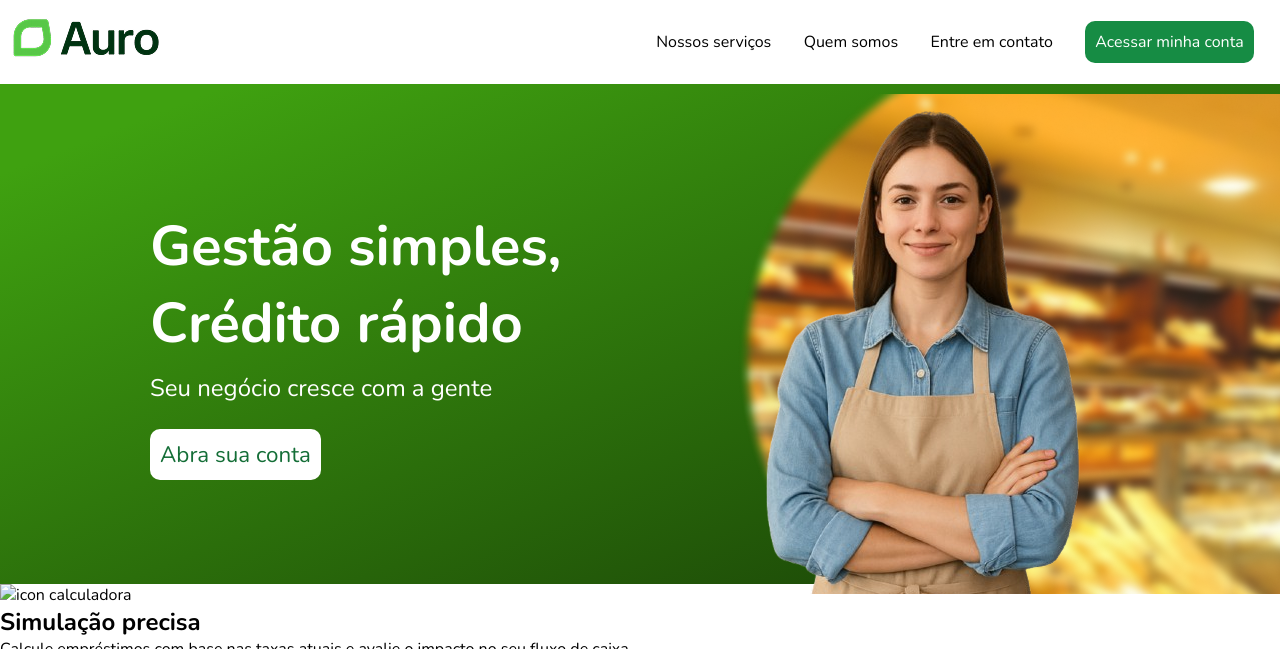
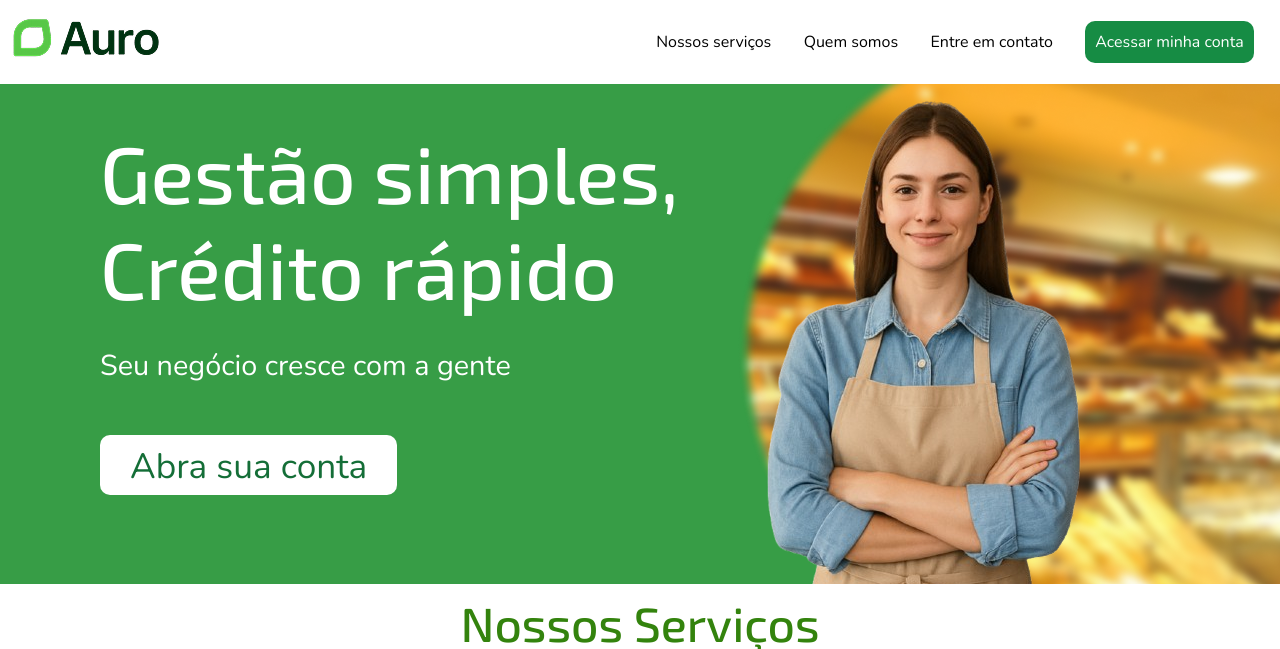
Before and after one commit to RafaelMelin33/Auro, a Python web app: template templates/index.html in a window 1280 px wide. Shown: the top 649 px of the page. Run offline with Jinja, Linux system fonts and the light colour scheme; the template is opened without the code that fills it, so the values that code supplies are empty.

Commit message:
Upload style, index e img_fundo_banner
Style da home atualizado e quase completo, img_fundo_banner e mulher_banner fundidos em apenas img_fundo_banner, e index.html alterado para arrumar o banner

```diff
--- a/static/css/style.css
+++ b/static/css/style.css
@@ -1,10 +1,12 @@
 @import url('https://fonts.googleapis.com/css2?family=Nunito:ital,wght@0,200..1000;1,200..1000&display=swap');
+@import url('https://fonts.googleapis.com/css2?family=Exo+2:ital,wght@0,100..900;1,100..900&display=swap');
 
 :root {
     --gradient_fundo: linear-gradient(to right bottom, #3FA110 9%, #173B06 100%);
     /* Gradient do fundo */
-    --sombra: 5px 4px 10px 5px lightgray;
+    --sombra: 0px 4px 5px 4px lightgray;
     /* Sombras nas caixas/cards */
+    --verde_banner: #33830D;
     --verde_medio: #146E37;
     /*Cor do footer, botão dashboard*/
     --verde_claro: #00C94E;
@@ -165,51 +167,85 @@ footer>small>p {
     padding-right: 10px;
 }
 
-.banner {
+h1 {
+    font-family: "Exo 2";
+    font-weight: 500;
+}
+
+.banner  {
     height: 500px;
+    background-image: url('../img/img_fundo_banner.png');
+    background-color: var(--verde_positivo);
+    background-position: right;
+    background-repeat: no-repeat;
+    background-size: contain;
 }
 
 .banner h1 {
-    font-size: 3.5em;
+    font-size: 5em;
+    width: 600px;
+    margin: 30px 0 0 100px;
+}
+
+.banner_infos {
+    display: flex;
 }
 
 .banner p {
-    font-size: 1.5em;
-    margin: 10px 0 25px 0;
-}
-
-.banner_infos {
-    padding: 114px 0 0 150px;
-}
-
-.banner_imgs {
-    display: flex;
-    justify-content: right;
+    font-size: 1.8em;
+    max-width: 500px;
+    margin: 30px 0 0 100px;
 }
 
 .banner_button {
     background-color: white;
     color: var(--verde_medio);
-    padding: 10px;
+    padding: 7px 30px 15px 30px;
+    height: 60px;
     border-radius: 10px;
     display: inline-block;
-    font-size: 1.4em;
+    font-size: 2.2em;
+    margin: 50px 0 0 100px;;
 }
 
-.img_fundo_banner {
-    position: relative;
-    left: 447px;
+.servicos {
+    font-size: 20px;
+    text-align: center;
+    display: flex;
+    justify-self: center;
 }
 
-.mulher_banner {
-    position: relative;
-    left: -120px;
+.servicos_h1 {
+    margin: 10px 0 20px 0;
+    font-size: 3em;
+    text-align: center;
+    color: var(--verde_banner);
 }
 
-.mulher_banner,
-.img_fundo_banner {
-    top: -386px;
+.servico_card {
+    height: 300px;
+    min-width: 300px;
+    background-color: white;
+    padding: 10px;
+    width: 25%;
+    margin: auto;
+    margin-bottom: 30px;
+    border-radius: 15px;
+    box-shadow: var(--sombra);
 }
+
+.div_icone {
+    margin-top: 20px;
+}
+/* Caso for colocar cor de fundo no icone */
+/*
+.div_icone {
+    display: flex;
+    height: 130px;
+    width: 130px;
+    align-items: center;
+    justify-content: center;
+} */
 
 .fundo_com_chapeu {
     background-image: url(../img/homem_com_chapeu.png);
@@ -416,3 +452,26 @@ form input {
     width: 50%;
     margin-left: 100px;
 }
+
+.sobre {
+    padding: 30px;
+    justify-content: space-around;
+    align-items: center;
+}
+
+.sobre_p {
+    width: 500px;
+}
+
+.fundo_sobre_items {
+    display: flex;
+    color: black;
+    background-color: white;
+    width: 500px;
+    height: 70px;
+    justify-content: space-around;
+}
+
+.sobre_items {
+    margin: 10px;
+}
--- a/templates/index.html
+++ b/templates/index.html
@@ -23,58 +23,67 @@
     <main>
         <section class="fundo banner">
             <div class="banner_infos">
-                <h1>Gestão simples,<br>Crédito rápido</h1>
-                <p>Seu negócio cresce com a gente</p>
-                <a href="" class="banner_button">Abra sua conta</a>
-            </div>
-            <div class="banner_imgs">
-                <img src="../static/img/img_fundo_banner.png" alt="" class="img_fundo_banner">
-                <img src="../static/img/mulher_banner.png" alt="" class="mulher_banner">
+                <div>
+                    <h1>Gestão simples,<br>Crédito rápido</h1>
+                    <p>Seu negócio cresce com a gente</p>
+                    <a href="" class="banner_button">Abra sua conta</a>
+                </div>
             </div>
         </section>
-        <section>
-            <div>
-                <img src="" alt="icon calculadora">
-                <h2>Simulação precisa</h2>
+
+        <h1 class="servicos_h1">Nossos Serviços</h1>
+        <section class="servicos">
+            <div class="servico_card">
+                <div class="div_icone"> <!-- Caso precise colocar cor de fundo no icone use essa div-->
+                    <img src="../static/img/icone_calculadora.png" alt="icon calculadora">
+                </div>
+                <p>Simulação precisa</p>
+                <br>
                 <p>Calcule empréstimos com base nas taxas atuais e avalie o impacto no seu fluxo de caixa</p>
             </div>
-            <div>
-                <img src="" alt="icon proteção/anti risco">
-                <h2>Análise de risco</h2>
+            <div class="servico_card">
+                <div class="div_icone">
+                    <img src="../static/img/icone_escudo.png" alt="icon proteção/anti risco">
+                </div>
+                <p>Análise de risco</p>
+                <br>
                 <p>Classificação automática de risco baseada no comprometimento da sua renda mensal</p>
             </div>
-            <div>
-                <img src="" alt="icon gráfico com valores aumentando">
-                <h2>Gestão automática</h2>
+            <div class="servico_card">
+                <div class="div_icone">
+                    <img src="../static/img/icone_grafico.png" alt="icon gráfico com valores aumentando">
+                </div>
+                <p>Gestão automática</p>
+                <br>
                 <p>Registro automático de receitas e despesas futuras na sua movimentação financeira</p>
             </div>
         </section>
-        <section class="fundo">
-            <h1>Sobre a auro</h1>
+        <section class="fundo sobre" style="display: flex;">
             <div>
-                <p>A Auro foi criada para ajudar pequenos empresários a tomar decisões financeiras mais inteligentes.
+                <h1>Sobre a auro</h1>
+                <p class="sobre_p">A Auro foi criada para ajudar pequenos empresários a tomar decisões financeiras mais inteligentes.
                     Nossa plataforma combina tecnologia avançada com simplicidade de uso</p>
             </div>
             <div>
-                <div>
-                    <div>
+                <div class="fundo_sobre_items">
+                    <div class="sobre_items">
                         <h3>100%</h3>
                         <p>Precisão nos cálculos</p>
                     </div>
-                    <div>
+                    <div class="sobre_items">
                         <h3>24/07</h3>
                         <p>Disponibilidade</p>
                     </div>
                 </div>
-                <div>
-                    <div>
+                <div class="fundo_sobre_items">
+                    <div class="sobre_items">
                         <h3>100%</h3>
                         <p>Segurança</p>
                     </div>
-                    <div>
-                        <h3></h3>
-                        <p></p>
-                    </div>
+                    <!-- <div class="sobre_items">
+                        <h3>Deixa</h3>
+                        <p>Pro Rafa</p>
+                    </div> -->
                 </div>
             </div>
         </section>
```
Also changed, not shown: static/img/img_fundo_banner.png.
